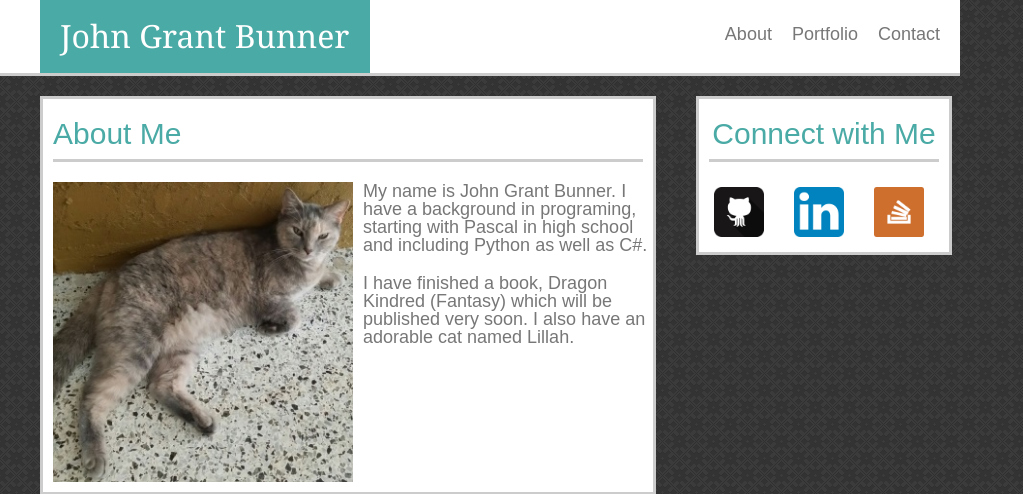
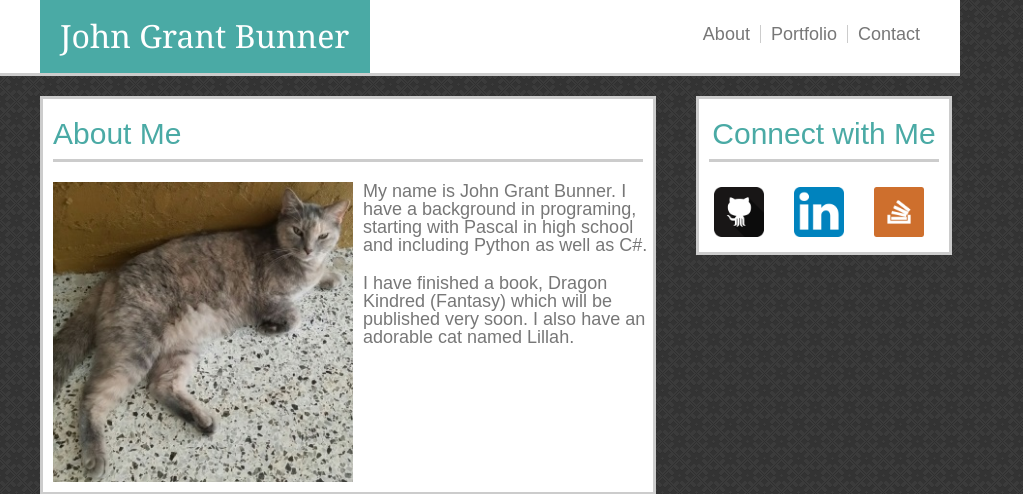
Before and after one commit to ScribeDK/Basic-Portfolio, a PHP site: page /index.php in a window 1280 px wide. Shown: the top 494 px of the page, without its empty margins (0-1023 px from the left). Run offline with PHP 8.4, Linux system fonts and the light colour scheme.

Commit message:
Portolio

```diff
--- a/assets/css/style.css
+++ b/assets/css/style.css
@@ -76,10 +76,14 @@ body {background-image: url("../images/dark_embroidery.png");
 .Links{float: right;
 	color: #777777;
 	font-size: 18px;
-	margin-top: 5px;
-	padding-right: 20px;
-	padding-top: 20px;
-	text-decoration: none;}
+	margin-top: 25px;
+	margin-right: 10px;
+	padding-right: 10px;
+	text-decoration: none;
+	border-right: solid #cccccc 1px;}
+
+.Links-R{margin-right: 30px;
+	border-right: none;}
 
 .TextMain{color: #777777;
 	font-size: 18px;
--- a/contact.html
+++ b/contact.html
@@ -10,7 +10,7 @@
 	<body>
 	<section id="UpperSection">
 
-		<a class="Links" href="contact.html">Contact</a>
+		<a class="Links Links-R" href="contact.html">Contact</a>
 		<a class="Links" href="portfolio.html">Portfolio</a>
 		<a class="Links" href="index.html">About</a>
 
--- a/index.html
+++ b/index.html
@@ -10,7 +10,7 @@
 	<body>
 	<section id="UpperSection">
 
-		<a class="Links" href="contact.html">Contact</a>
+		<a class="Links Links-R" href="contact.html">Contact</a>
 		<a class="Links" href="portfolio.html">Portfolio</a>
 		<a class="Links" href="index.html">About</a>
 
--- a/portfolio.html
+++ b/portfolio.html
@@ -10,7 +10,7 @@
 	<body>
 	<section id="UpperSection">
 
-		<a class="Links" href="contact.html">Contact</a>
+		<a class="Links Links-R" href="contact.html">Contact</a>
 		<a class="Links" href="portfolio.html">Portfolio</a>
 		<a class="Links" href="index.html">About</a>
 
```
